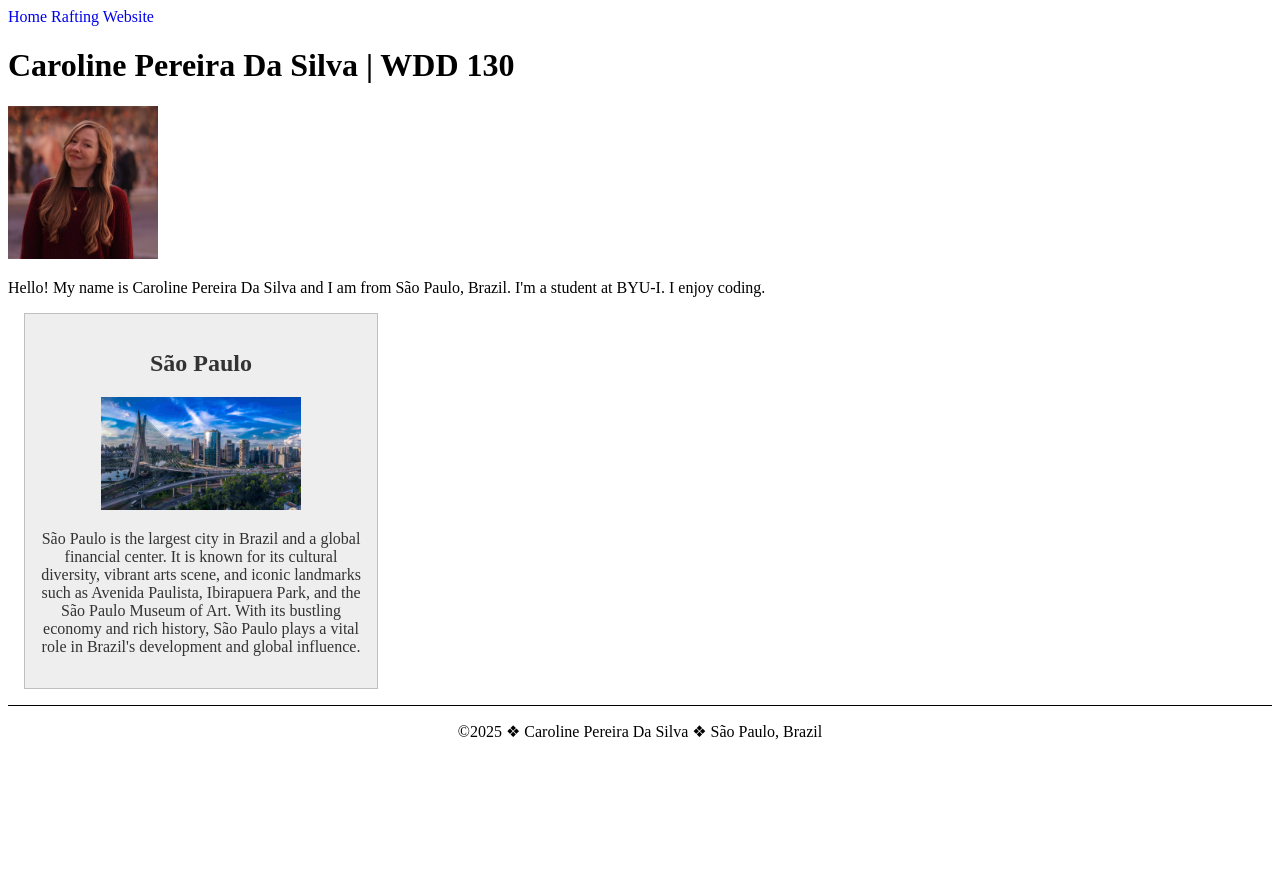
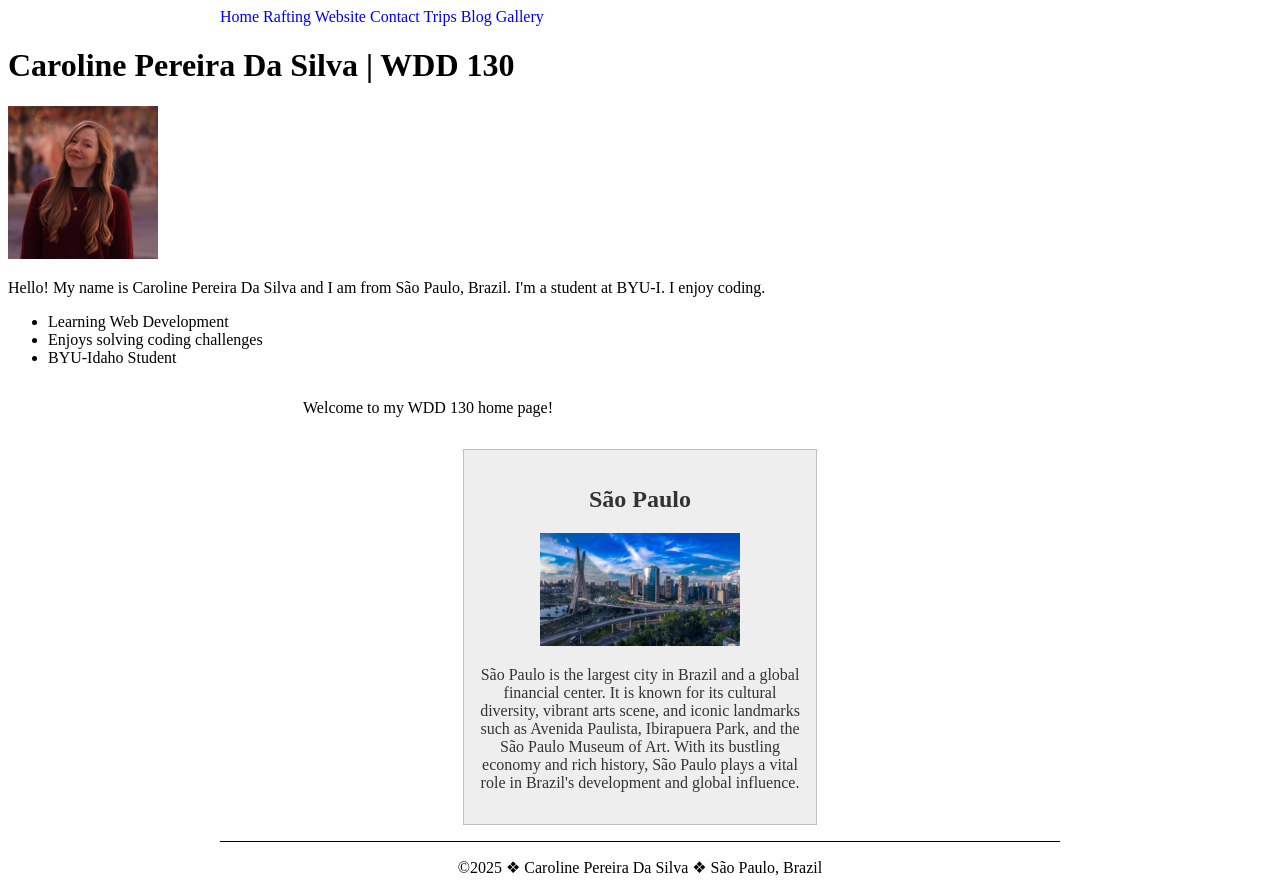
Before and after one commit to carolinepedasil/wdd130, a plain HTML site: page index.html in a window 1280 px wide. Before the commit the page ends 800 px from the top, so only its background shows below. Drawn offline with Linux system fonts and the light colour scheme.

Commit message:
Week 04: CSS Layout using Flex and Grid

```diff
--- a/index.html
+++ b/index.html
@@ -13,12 +13,26 @@
         <nav>
             <a href="#">Home</a>
             <a href="wwr/about.html">Rafting Website</a>
+            <a href="wwr/contact.html">Contact</a>
+            <a href="wwr/trips.html">Trips</a>
+            <a href="wwr/blog.html">Blog</a>
+            <a href="wwr/gallery.html">Gallery</a>
         </nav>
     </header>
     <main>
         <h1>Caroline Pereira Da Silva | WDD 130</h1>
         <img src="images/profile.png" alt="Caroline Pereira Da Silva" width="200">
         <p>Hello! My name is Caroline Pereira Da Silva and I am from São Paulo, Brazil. I'm a student at BYU-I. I enjoy coding.</p>
+
+        <ul class="box">
+            <li>Learning Web Development</li>
+            <li>Enjoys solving coding challenges</li>
+            <li>BYU-Idaho Student</li>
+        </ul>
+
+        <div class="grid">
+            <p>Welcome to my WDD 130 home page!</p>
+        </div>
     </main>
     <aside>
       <h2>São Paulo</h2>
@@ -27,6 +41,6 @@
     </aside>
     <footer>
         <p>©2025 ❖ Caroline Pereira Da Silva ❖ São Paulo, Brazil</p>
-      </footer>
+    </footer>
   </body>
 </html>
--- a/styles/styles.css
+++ b/styles/styles.css
@@ -3,15 +3,15 @@ main {
 }
 
 aside {
+    display: block;
     width: 20rem;
-    margin: 1rem;
-    border: 1px solid rgb(0 0 0 / 0.2);
+    margin: 1rem auto;
+    border: 1px solid rgba(0, 0, 0, 0.2);
     padding: 1rem;
     background-color: #eee;
     color: #333;
     text-align: center;
 }
-
 
 aside img {
     width: 200px;
@@ -46,3 +46,22 @@ nav a {
 h1 {
     text-decoration: none;
 }
+
+header {
+    margin: 0 auto;
+    max-width: 840px;
+}
+
+footer {
+    margin: 0 auto;
+    max-width: 840px;
+}
+
+.grid {
+    display: grid;
+    align-items: center;
+    justify-content: center;
+    gap: 1rem;
+    margin: 0 auto;
+    max-width: 840px;
+}
```
